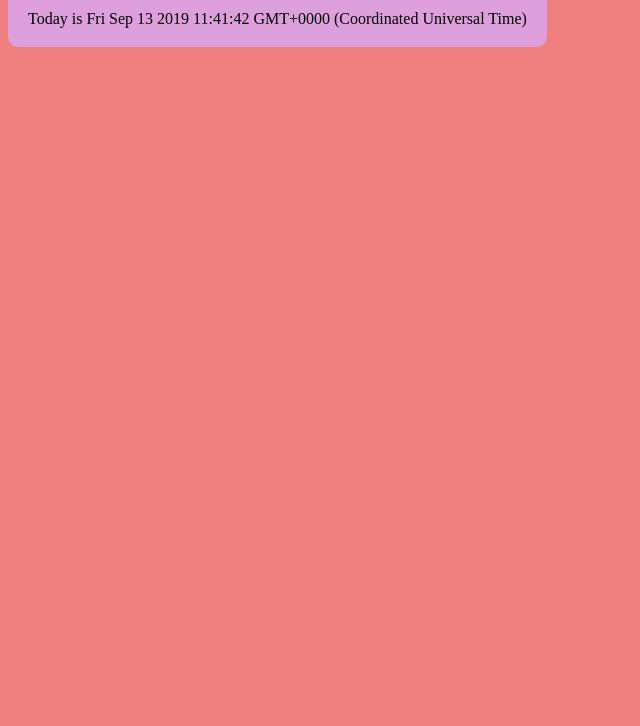
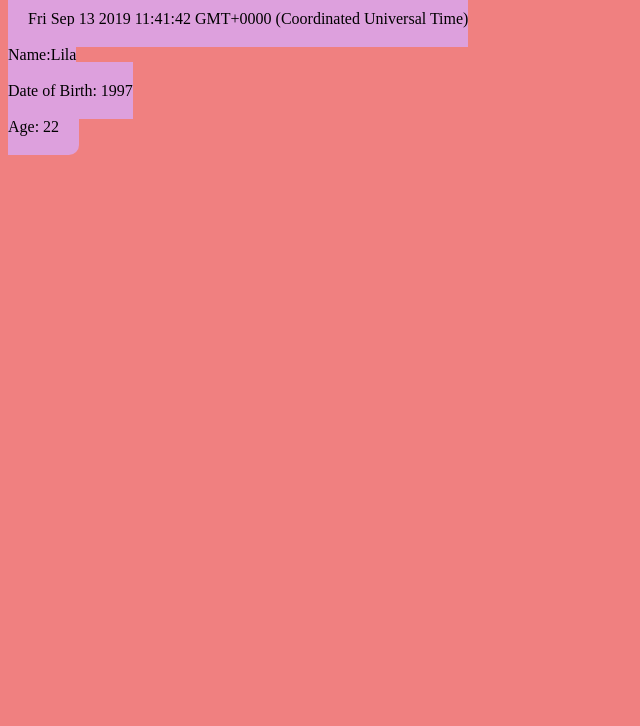
Before and after one commit to nearjay06/nodejs_assignment, a website with bundled scripts: page public/index.html in a window 1280 px wide. Shown: the part 74-800 px from the top of the page, without its empty margins (0-640 px from the left). Built offline with nearby package versions, Linux system fonts and the light colour scheme.

Commit message:
modify Obj and index js files and style css file

```diff
--- a/src/app/Obj.js
+++ b/src/app/Obj.js
@@ -1,14 +1,15 @@
 
     const Person ={
-        Name:'james',
-        Birthyear:'1967',
+        Name:'Lila',
+        Birthyear:'1997',
         Age: function getAge(){
 
             let today = new Date();
             let todayYear = today.getFullYear();
-            let Age = todayYear - this.Birthyear
+            let Age = todayYear - this.Birthyear;
+
             return Age;
         }};
 
-console.log(Person)
-export {Person}
+    console.log(Person)
+    export {Person}
--- a/src/index.js
+++ b/src/index.js
@@ -5,8 +5,9 @@ let myDiv = document.querySelector('#root');
 let mySpan = document.createElement('span');
 myDiv.appendChild(mySpan);
 mySpan.className = "lala";
-mySpan.innerHTML = "Today is " + today;
-
+// mySpan.innerHTML = "Today is " + today;
+// mySpan.innerHTML = "Person.Name " + " Person.Birthyear " + "Person.Age ";
+mySpan.innerHTML =`${today} <br><br> Name:${Person.Name}<br><br> Date of Birth: ${Person.Birthyear}<br><br> Age: ${Person.Age()}`
 
 
 
```
Also changed, not shown: assets/style.css (line endings or trailing spaces), 6 other files.
